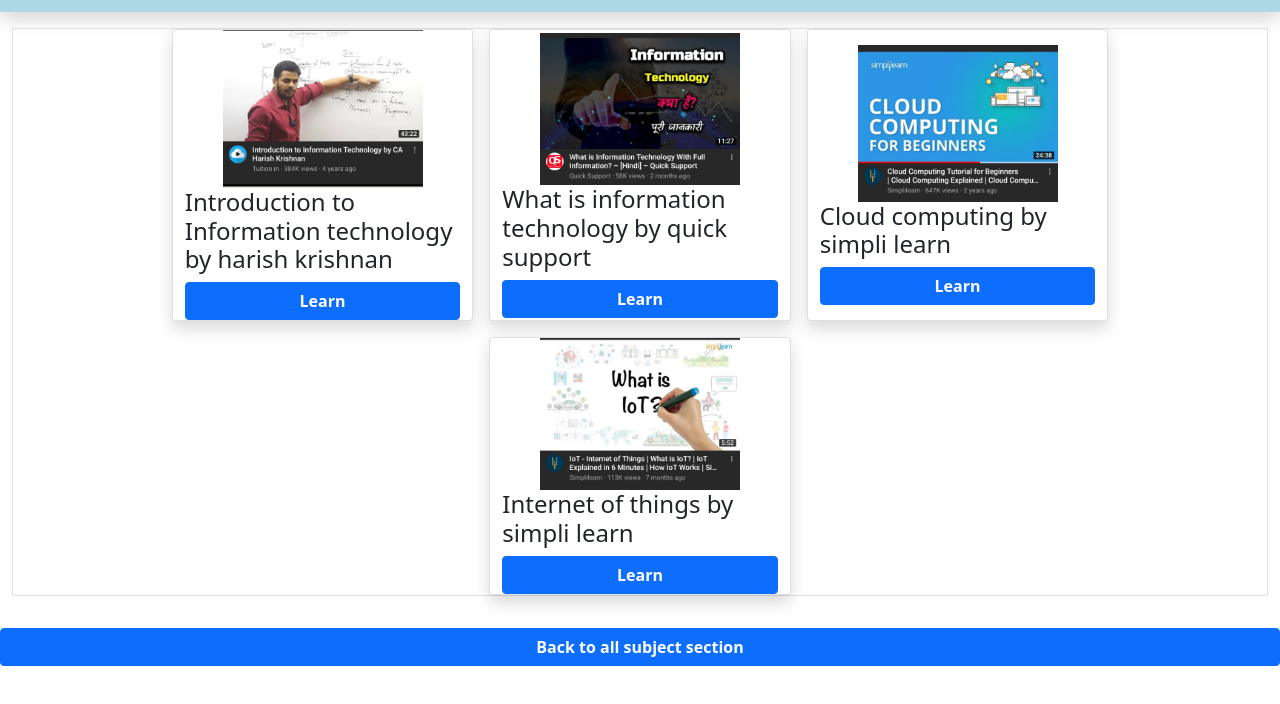
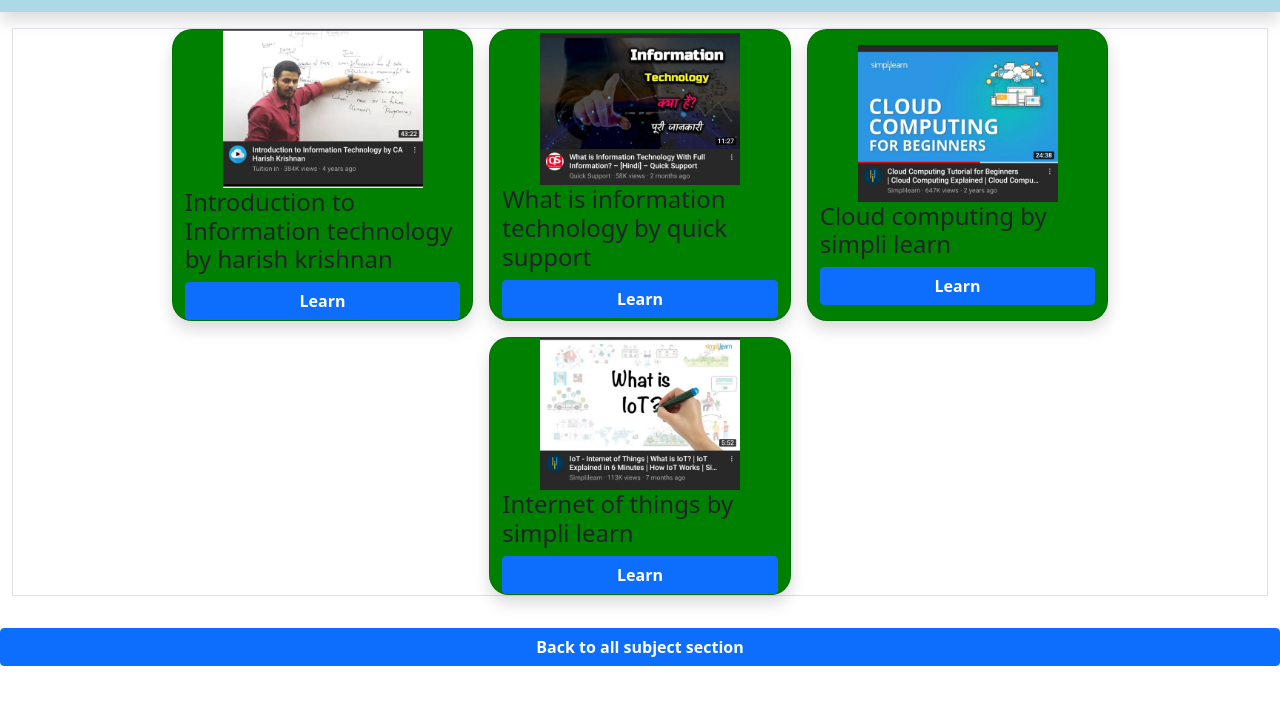
Before and after one commit to Adarsh-Saurabh/Final-Project-For-Google-Solutions-Challange, a plain HTML site: page QualityEducation/extensions/Subjects/IIT.html in a window 1280 px wide. Shown: the part 50-754 px from the top of the page. Drawn offline with nearby package versions, Linux system fonts and the light colour scheme.

Commit message:
some minor changes

```diff
--- a/QualityEducation/static/css/physics.css
+++ b/QualityEducation/static/css/physics.css
@@ -8,3 +8,16 @@
 img {
     width : 200px;
 }
+
+
+.row .card{
+    background-color: green;
+    min-width: 200px;
+    cursor: pointer;
+    transition: transform linear 0.5s;
+    border-radius : 20px;
+}
+
+.row .card:hover{
+    transform : scale(1.05);
+}
```
Also changed, not shown: QualityEducation/index.html (+2 -2 lines).
